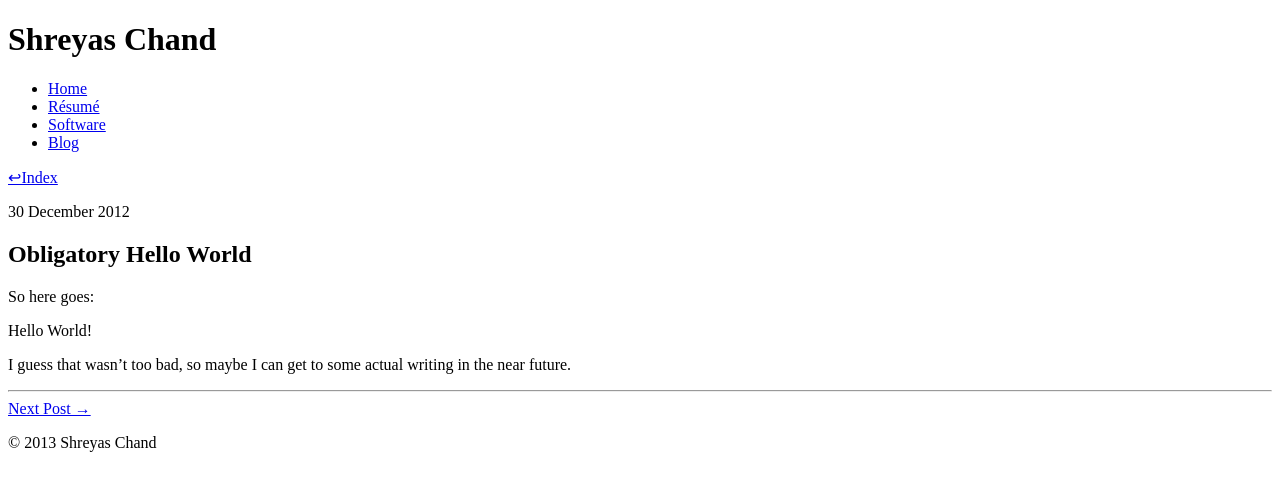
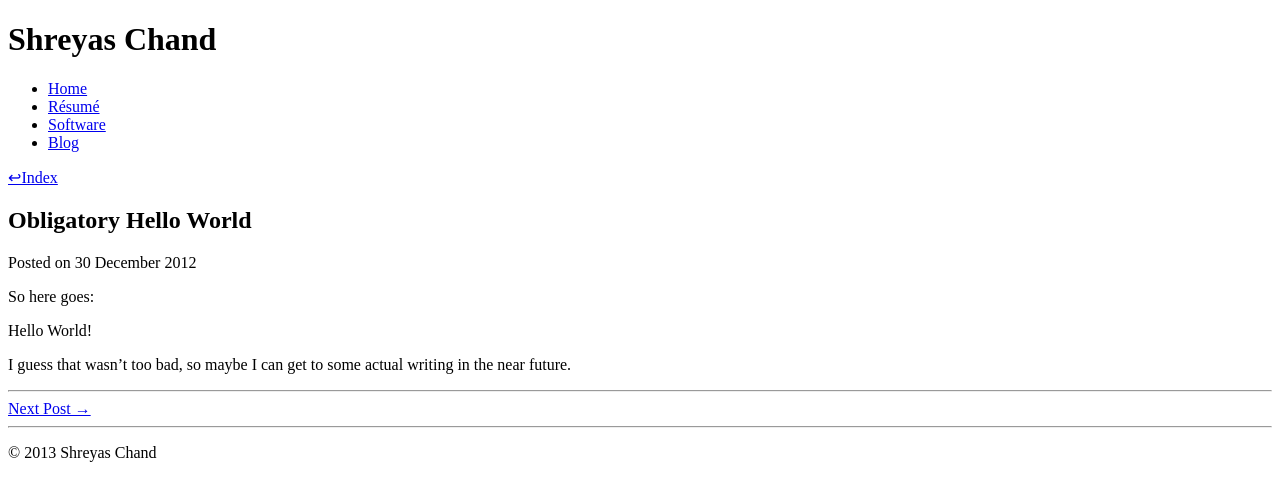
Before and after one commit to chandsie/shreyaschand.com, a Jekyll site: the page built from _posts/2012-12-30-obligatory-hello-world.markdown, in a window 1280 px wide. Shown: the top 501 px of the page. Built offline with Jekyll 4.4.1, drawn with Linux system fonts in a browser that asks for light colours.

Commit message:
improved date formatting on single post page.

```diff
--- a/_layouts/post.html
+++ b/_layouts/post.html
@@ -2,13 +2,14 @@
 layout: base
 group: blog
 ---
+<a href="/blog">↩Index</a>
 <div class="post">
-    <a href="/blog">↩Index</a>
-    <p>{{ page.date | date_to_long_string }}</p>
     <h2>{{ page.title }}</h2>
+     <p class="date">Posted on {{ page.date | date_to_long_string }}</p>
     {{ content }}
     <hr/>
     {% if page.previous %}<a class="left" href="{{ page.previous.url }}">&larr; Previous Post</a>{% endif %}
     {% if page.next %}<a class="right" href="{{ page.next.url }}">Next Post &rarr;</a>{% endif %}
     <div class="clear"></div>
+    <hr/>
 </div>
--- a/blog/index.html
+++ b/blog/index.html
@@ -6,6 +6,6 @@ group: blog
 <h2>Blog Archive:</h2>
 {% for post in site.posts %}
 <div class="post">
-    <span class="date">{{ post.date | date_to_string }}</span> » <h2><a href="{{ post.url }}">{{ post.title }}</a></h2>
+    <span class="date">{{ post.date | date_to_string }}</span> » <h3><a href="{{ post.url }}">{{ post.title }}</a></h3>
 </div>
 {% endfor %}
--- a/css/style.scss
+++ b/css/style.scss
@@ -131,17 +131,17 @@ code {
     max-width: 80%;
     text-align: left;
     padding: 10px;
-    margin-bottom: 25px;
 }
 // End Home Page
 // Blog Index Page
 .post {
     padding-bottom: 15px;
-    h2 {
+    h3 {
         display: inline;
     }
     .date {
-        font-size: 12px;
+        font-size: 13px;
+        margin-top: -20px;
     }
 }
 // End Blog Index Page
```
